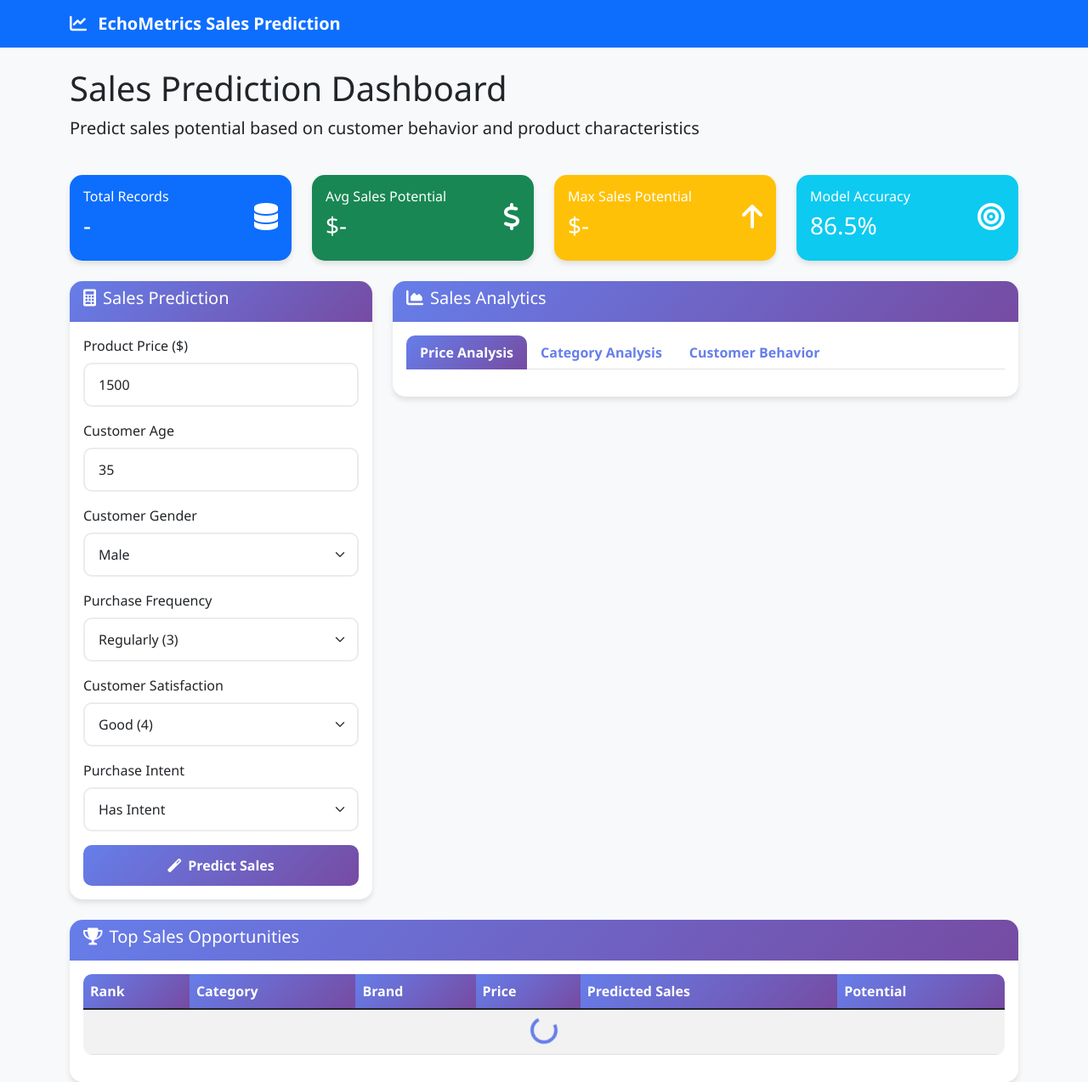
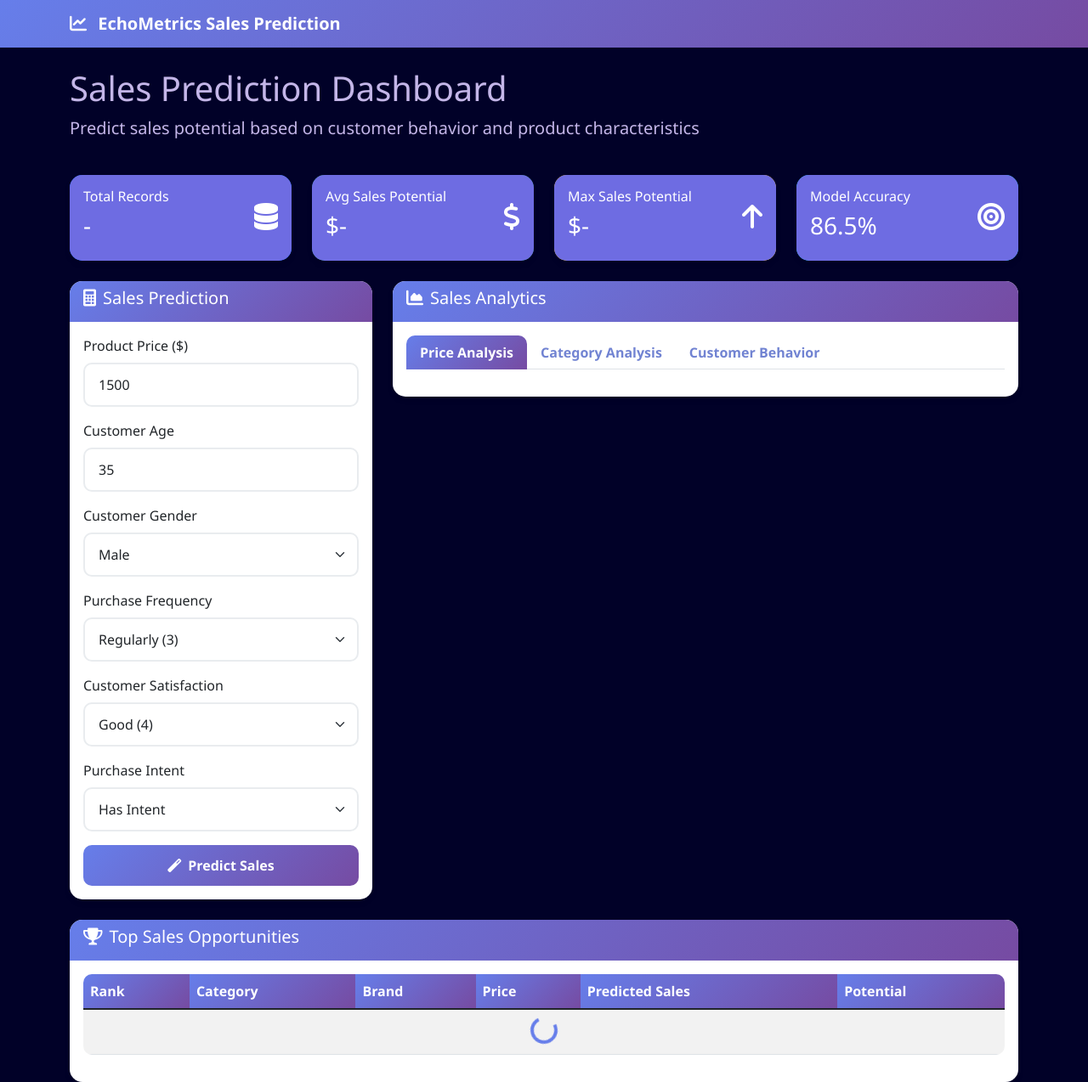
Before and after one commit to myrmlbst/EchoMetrics, a Flask app: page / in a window 1280 px wide. Shown: the whole page at 85% size. Run offline with Flask 3, Linux system fonts and the light colour scheme; parts of the project's set-up code (start-up, migrations or seed data) failed here and were passed over.

Commit message:
final stylizations for webpage

```diff
--- a/web/static/css/style.css
+++ b/web/static/css/style.css
@@ -1,5 +1,5 @@
 body {
-    background-color: #f8f9fa;
+    background-color: #010128;
     font-family: 'Segoe UI', Tahoma, Geneva, Verdana, sans-serif;
 }
 
@@ -64,7 +64,7 @@
 .nav-tabs .nav-link {
     border-radius: 10px 10px 0 0;
     border: none;
-    color: #667eea;
+    color: #7183d2;
     font-weight: 600;
 }
 
@@ -102,6 +102,7 @@
     .card-body {
         padding: 1rem;
     }
+
 }
 
 /* chart containers */
--- a/web/templates/index.html
+++ b/web/templates/index.html
@@ -9,7 +9,9 @@
     <link href="{{ url_for('static', filename='css/style.css') }}" rel="stylesheet">
 </head>
 <body>
-    <nav class="navbar navbar-dark bg-primary">
+    <nav
+        class="navbar navbar-dark bg-primary"
+        style="background: linear-gradient(135deg, #667eea 0%, #764ba2 100%);">
         <div class="container">
             <a class="navbar-brand" href="#">
                 <i class="fas fa-chart-line me-2"></i>
@@ -21,7 +23,7 @@
     <div class="container mt-4">
         <!-- Dashboard Header -->
         <div class="row mb-4">
-            <div class="col-12">
+            <div class="col-12" style="color: rgb(196, 182, 232);">
                 <h1 class="display-6">Sales Prediction Dashboard</h1>
                 <p class="lead">Predict sales potential based on customer behavior and product characteristics</p>
             </div>
@@ -31,7 +33,7 @@
         <div class="row mb-4" id="analytics-cards">
             <div class="col-md-3">
                 <div class="card bg-primary text-white">
-                    <div class="card-body">
+                    <div class="card-body" style="background-color: rgb(110, 108, 226); border-radius: 15px;">
                         <div class="d-flex justify-content-between">
                             <div>
                                 <h6 class="card-title">Total Records</h6>
@@ -46,7 +48,7 @@
             </div>
             <div class="col-md-3">
                 <div class="card bg-success text-white">
-                    <div class="card-body">
+                    <div class="card-body" style="background-color: rgb(110, 108, 226); border-radius: 15px;">
                         <div class="d-flex justify-content-between">
                             <div>
                                 <h6 class="card-title">Avg Sales Potential</h6>
@@ -61,7 +63,7 @@
             </div>
             <div class="col-md-3">
                 <div class="card bg-warning text-white">
-                    <div class="card-body">
+                    <div class="card-body" style="background-color: rgb(110, 108, 226); border-radius: 15px;">
                         <div class="d-flex justify-content-between">
                             <div>
                                 <h6 class="card-title">Max Sales Potential</h6>
@@ -76,7 +78,7 @@
             </div>
             <div class="col-md-3">
                 <div class="card bg-info text-white">
-                    <div class="card-body">
+                    <div class="card-body" style="background-color: rgb(110, 108, 226); border-radius: 15px;">
                         <div class="d-flex justify-content-between">
                             <div>
                                 <h6 class="card-title">Model Accuracy</h6>
```
